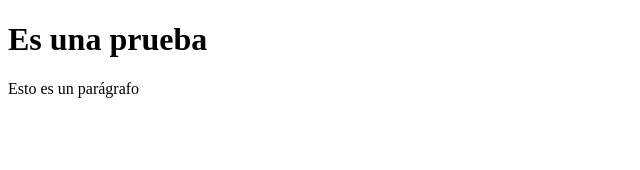
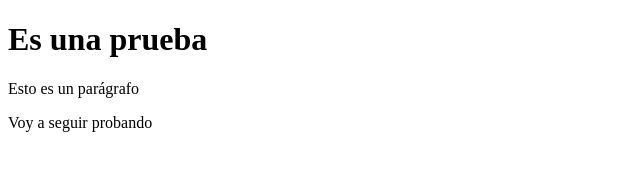
Before and after one commit to albertoribes/git-test, a website: page templates/test.html in a window 1280 px wide. Shown: the whole page, without its empty margins (0-640 px from the left). Drawn offline with Linux system fonts and the light colour scheme.

Commit message:
sixth commit

```diff
--- a/templates/test.html
+++ b/templates/test.html
@@ -6,5 +6,6 @@
     <body>
         <h1>Es una prueba</h1>
         <p>Esto es un parágrafo</p>
+        <p>Voy a seguir probando</p>
     </body>
 </html>
```
